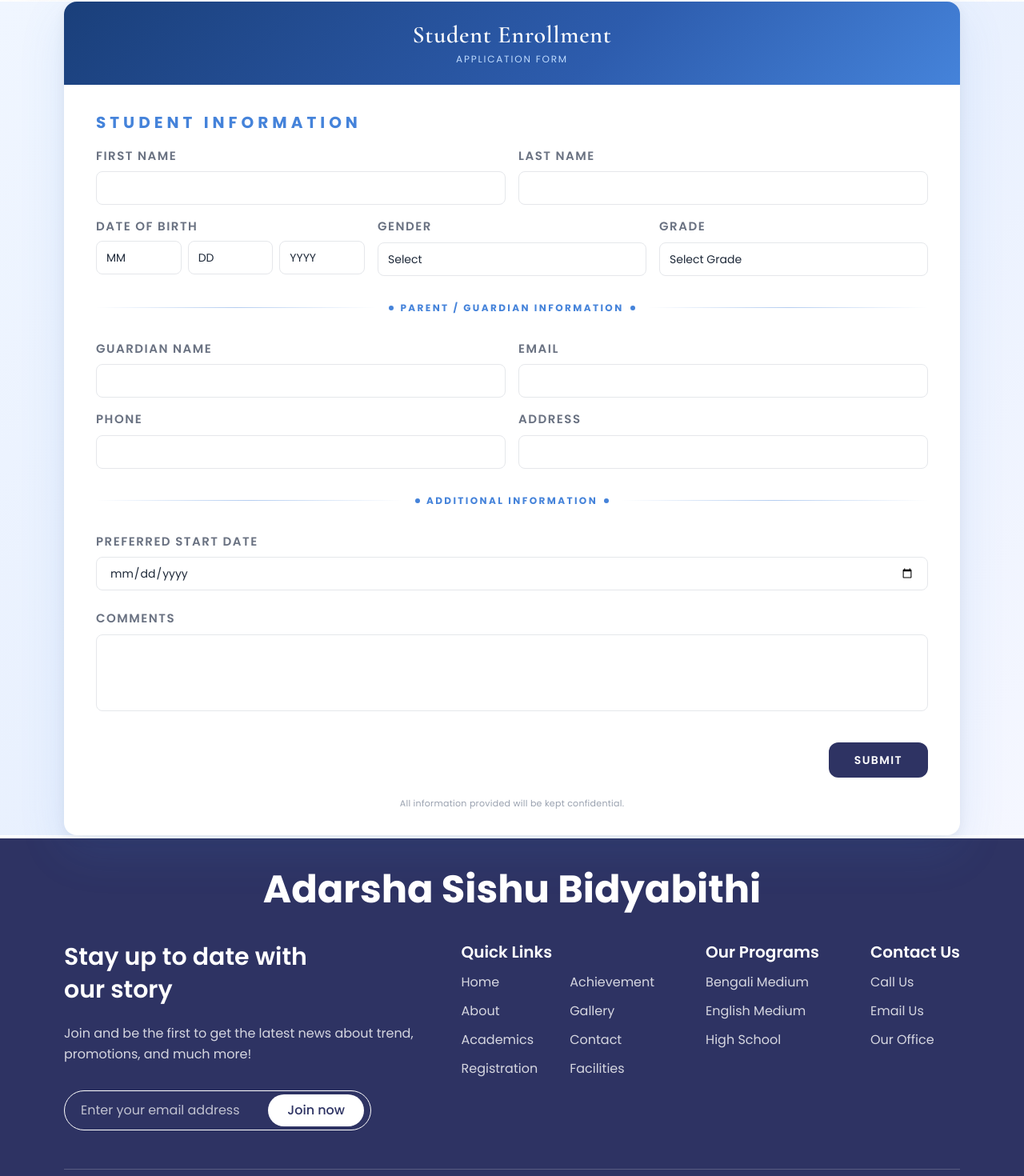
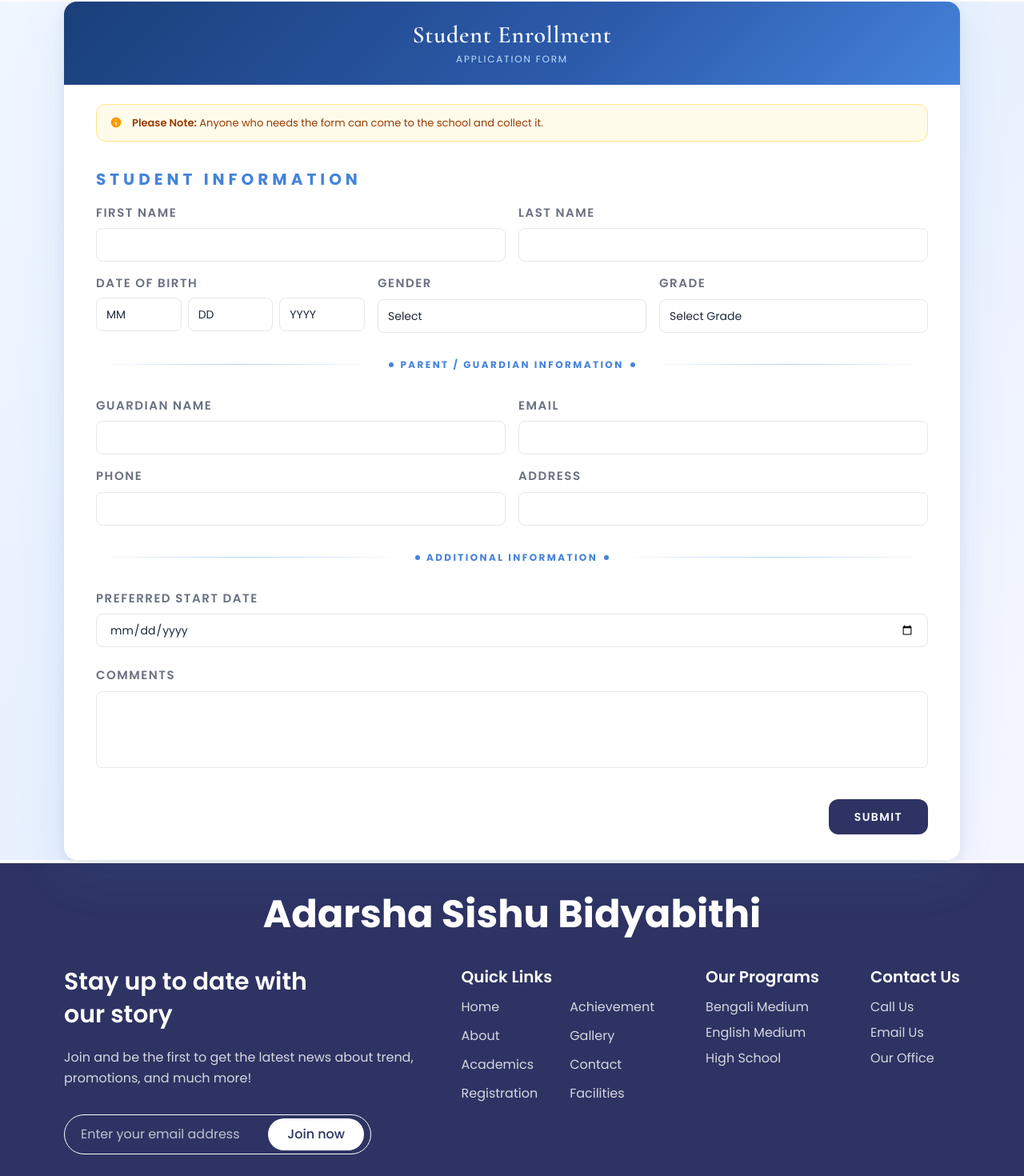
Before and after one commit to amar0026/School-project, a React (Vite) app: page /Registration in a window 1280 px wide. Shown: the part 553-2023 px from the top of the page at 80% size. Built offline with nearby package versions, Linux system fonts and the light colour scheme.

Commit message:
allsetup

```diff
--- a/src/components/Global/Footer.tsx
+++ b/src/components/Global/Footer.tsx
@@ -15,6 +15,18 @@
 
   const col1 = navLinks.slice(0, 4);
   const col2 = navLinks.slice(4);
+
+const programLinks = [
+  { label: "Bengali Medium", to: "/programTiming" },
+  { label: "English Medium", to: "/programTiming" },
+  { label: "High School", to: "/programTiming" },
+];
+
+  const contactLinks = [
+    { label: "Call Us", to: "/contact#call" },
+    { label: "Email Us", to: "/contact#email" },
+    { label: "Our Office", to: "/contact#office" },
+  ];
 
   return (
     <footer className="w-full max-w-[1920px] mx-auto bg-[#2E3363] px-4 sm:px-8 md:px-14 lg:px-20 text-white">
@@ -88,19 +100,31 @@
             </div>
 
             {/* Our Programs */}
-            <div className="space-y-3">
-              <h4 className="font-semibold text-base sm:text-lg lg:text-xl">Our Programs</h4>
-              <p className="text-white/80 hover:text-white cursor-pointer">Bengali Medium</p>
-              <p className="text-white/80 hover:text-white cursor-pointer">English Medium</p>
-              <p className="text-white/80 hover:text-white cursor-pointer">High School</p>
+            <div className="flex flex-col gap-2">
+              <h4 className="font-semibold text-base sm:text-lg lg:text-xl mb-1">Our Programs</h4>
+              {programLinks.map(({ label, to }) => (
+                <Link
+                  key={label}
+                  to={to}
+                  className="text-white/80 hover:text-white transition-colors duration-200"
+                >
+                  {label}
+                </Link>
+              ))}
             </div>
 
             {/* Contact Us */}
-            <div className="space-y-3">
-              <h4 className="font-semibold text-base sm:text-lg lg:text-xl">Contact Us</h4>
-              <p className="text-white/80 hover:text-white cursor-pointer">Call Us</p>
-              <p className="text-white/80 hover:text-white cursor-pointer">Email Us</p>
-              <p className="text-white/80 hover:text-white cursor-pointer">Our Office</p>
+            <div className="flex flex-col gap-2">
+              <h4 className="font-semibold text-base sm:text-lg lg:text-xl mb-1">Contact Us</h4>
+              {contactLinks.map(({ label, to }) => (
+                <Link
+                  key={label}
+                  to={to}
+                  className="text-white/80 hover:text-white transition-colors duration-200"
+                >
+                  {label}
+                </Link>
+              ))}
             </div>
 
           </div>
--- a/src/components/Registration.tsx/SchoolRegistrationForm.tsx
+++ b/src/components/Registration.tsx/SchoolRegistrationForm.tsx
@@ -64,7 +64,7 @@
 
   return (
     <div
-      className=" flex items-center justify-center mb-1 px-4 sm:px-8 md:px-14 lg:px-20"
+      className="flex items-center justify-center mb-1 px-4 sm:px-8 md:px-14 lg:px-20"
       style={{
         background: "linear-gradient(135deg, #f0f6ff 0%, #e8f0fe 50%, #f5f7ff 100%)",
         fontFamily: "'Georgia', 'Times New Roman', serif",
@@ -76,7 +76,7 @@
         .form-title   { font-family: 'Cormorant Garamond', serif; }
       `}</style>
 
-      <div className="form-wrapper w-full max-w-[1920px] mx-auto ">
+      <div className="form-wrapper w-full max-w-[1920px] mx-auto">
         <div
           className="bg-white rounded-2xl overflow-hidden"
           style={{ boxShadow: "0 20px 60px rgba(69,131,218,0.12), 0 4px 16px rgba(0,0,0,0.06)" }}
@@ -92,6 +92,25 @@
             </h1>
             <p className="text-blue-200 text-[10px] sm:text-xs tracking-[0.15em] uppercase">
               Application Form
+            </p>
+          </div>
+
+          {/* ── INFO NOTE ── */}
+          <div className="mx-4 sm:mx-8 md:mx-10 mt-5 sm:mt-6 flex items-start gap-3 bg-amber-50 border border-amber-200 rounded-xl px-4 py-3">
+            <svg
+              xmlns="http://www.w3.org/2000/svg"
+              className="w-4 h-4 mt-0.5 shrink-0 text-amber-500"
+              viewBox="0 0 20 20"
+              fill="currentColor"
+            >
+              <path
+                fillRule="evenodd"
+                d="M18 10A8 8 0 1 1 2 10a8 8 0 0 1 16 0zm-7-4a1 1 0 1 1-2 0 1 1 0 0 1 2 0zM9 9a1 1 0 0 0 0 2v3a1 1 0 0 0 2 0v-3a1 1 0 0 0-1-1H9z"
+                clipRule="evenodd"
+              />
+            </svg>
+            <p className="text-amber-800 text-[13px] leading-relaxed">
+              <span className="font-semibold">Please Note:</span> Anyone who needs the form can come to the school and collect it.
             </p>
           </div>
 
@@ -116,7 +135,7 @@
                 </div>
               </div>
 
-              {/* DOB + Gender + Grade — stack on mobile */}
+              {/* DOB + Gender + Grade */}
               <div className="grid grid-cols-1 sm:grid-cols-3 gap-3 sm:gap-4">
 
                 {/* Date of Birth */}
@@ -209,10 +228,6 @@
                 SUBMIT
               </button>
             </div>
-
-            <p className="text-center text-[11px] text-gray-400 tracking-wide">
-              All information provided will be kept confidential.
-            </p>
           </div>
         </div>
       </div>
```
